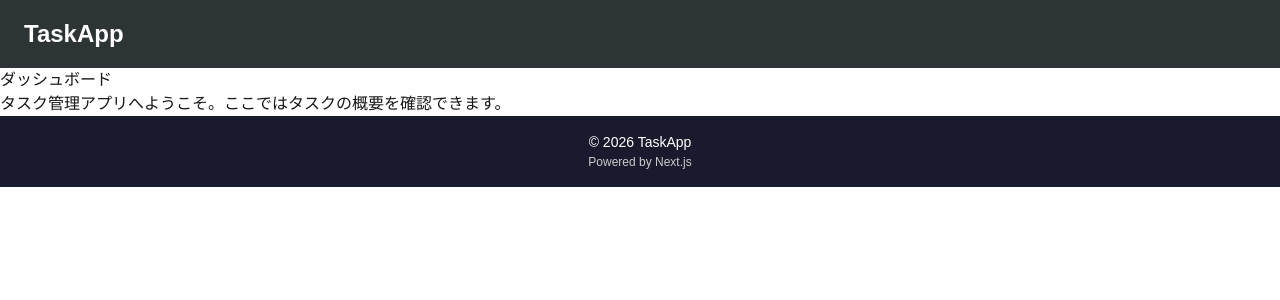
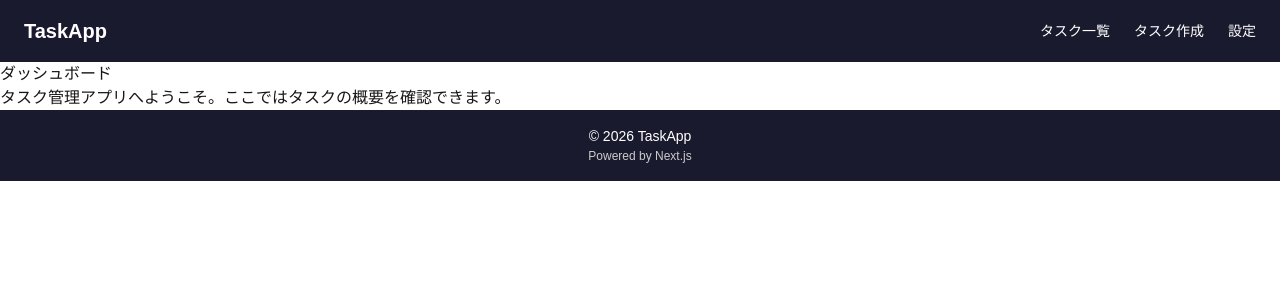
Before and after one commit to mogy-h/task-app, a Next.js app: page / in a window 1280 px wide. Shown: the top 300 px of the page. Built offline with nearby package versions, Linux system fonts and the light colour scheme.

Commit message:
Headerにナビゲーションの追加とスタイリング

```diff
--- a/app/components/Header.module.css
+++ b/app/components/Header.module.css
@@ -1,5 +1,5 @@
 .header {
-  background-color: #2d3436;
+  background-color: #1a1a2e;
   color: white;
   padding: 16px 24px;
   display: flex;
@@ -7,8 +7,28 @@
   justify-content: space-between;
 }
 
+.logo {
+  text-decoration: none;
+  color: white;
+}
+
 .title {
-  font-size: 24px;
+  font-size: 20px;
   font-weight: bold;
   margin: 0;
 }
+
+.nav {
+  display: flex;
+  gap: 24px;
+}
+
+.navLink {
+  color: white;
+  text-decoration: none;
+  font-size: 14px;
+}
+
+.navLink:hover {
+  text-decoration: underline;
+}
--- a/app/components/Header.tsx
+++ b/app/components/Header.tsx
@@ -1,9 +1,23 @@
-import styles from './Header.module.css';
+import Link from "next/link";
+import styles from "./Header.module.css";
 
 export const Header = () => {
   return (
     <header className={styles.header}>
-      <h1 className={styles.title}>TaskApp</h1>
+      <Link href="/" className={styles.logo}>
+        <h1 className={styles.title}>TaskApp</h1>
+      </Link>
+      <nav className={styles.nav}>
+        <Link href="/tasks" className={styles.navLink}>
+          タスク一覧
+        </Link>
+        <Link href="/tasks/new" className={styles.navLink}>
+          タスク作成
+        </Link>
+        <Link href="/settings" className={styles.navLink}>
+          設定
+        </Link>
+      </nav>
     </header>
   );
 };
```
